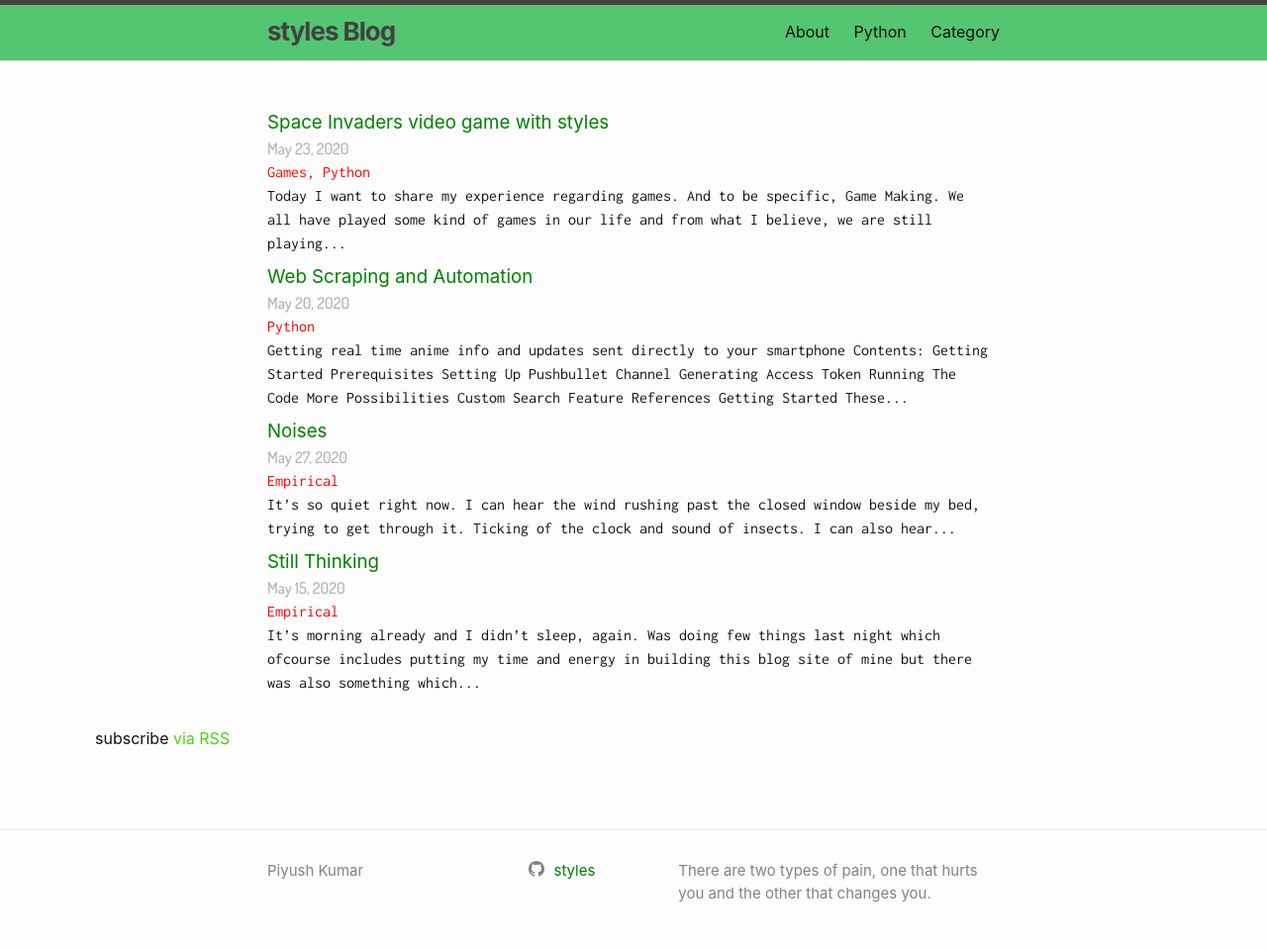
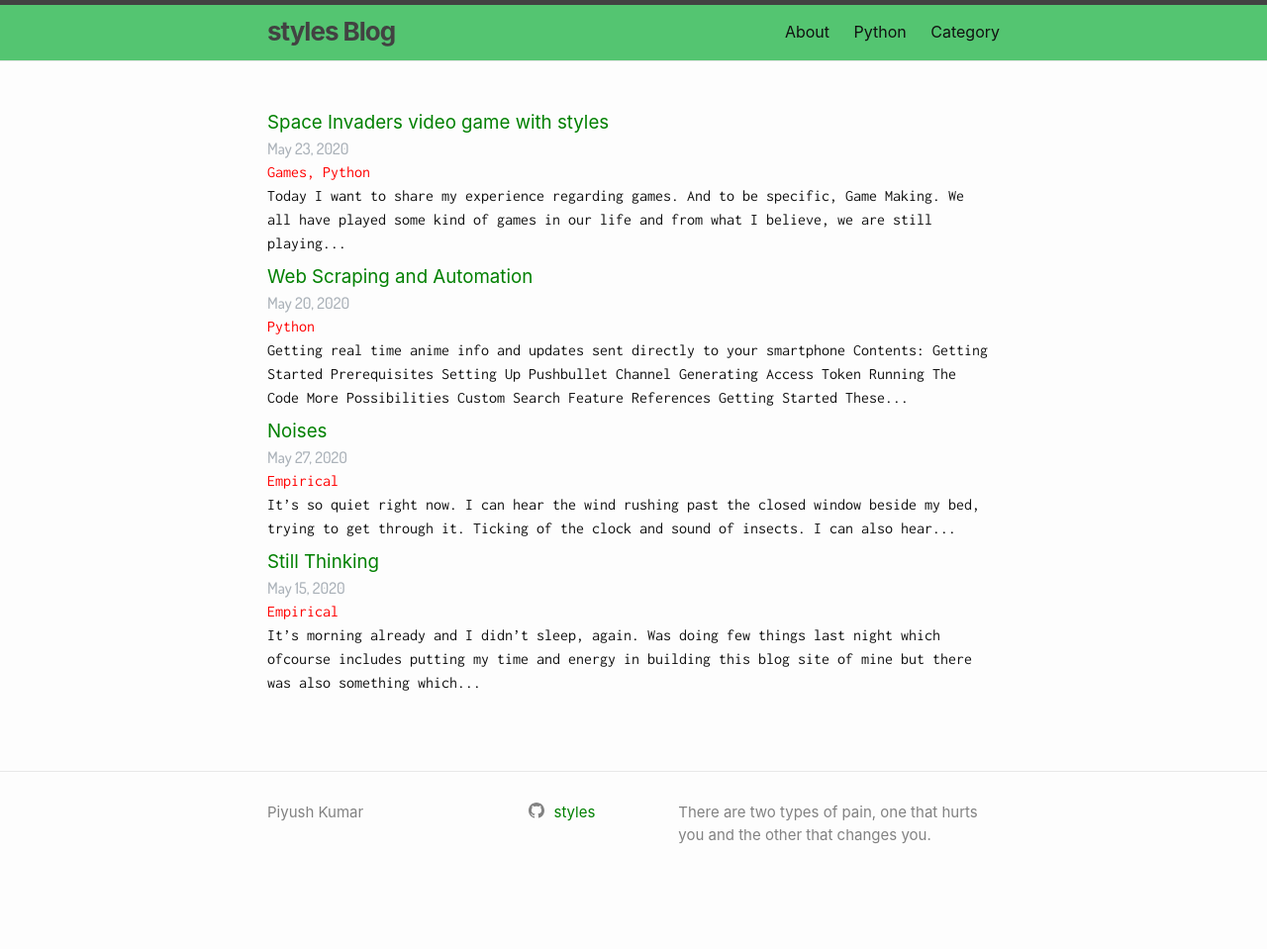
Before and after one commit to styles3544/Blog, a Jekyll site: the page built from index.html, in a window 1280 px wide. Shown: the whole page at 99% size. Built offline with Jekyll 4.4.1, drawn with Linux system fonts in a browser that asks for light colours; after the commit the page ends 900 px from its top, so only the background shows below that.

Commit message:
renovating

```diff
--- a/_layouts/default.html
+++ b/_layouts/default.html
@@ -84,15 +84,6 @@
  {{ content }}
 
 
-
-
-
-            </div class="container">
-
-		<p class="rss-subscribe">subscribe <a href="{{ site.baseurl }}/feed.xml">via RSS</a></p>
-
-        </div>
-
     </main>
     <footer class="site-footer h-card">
 
```
